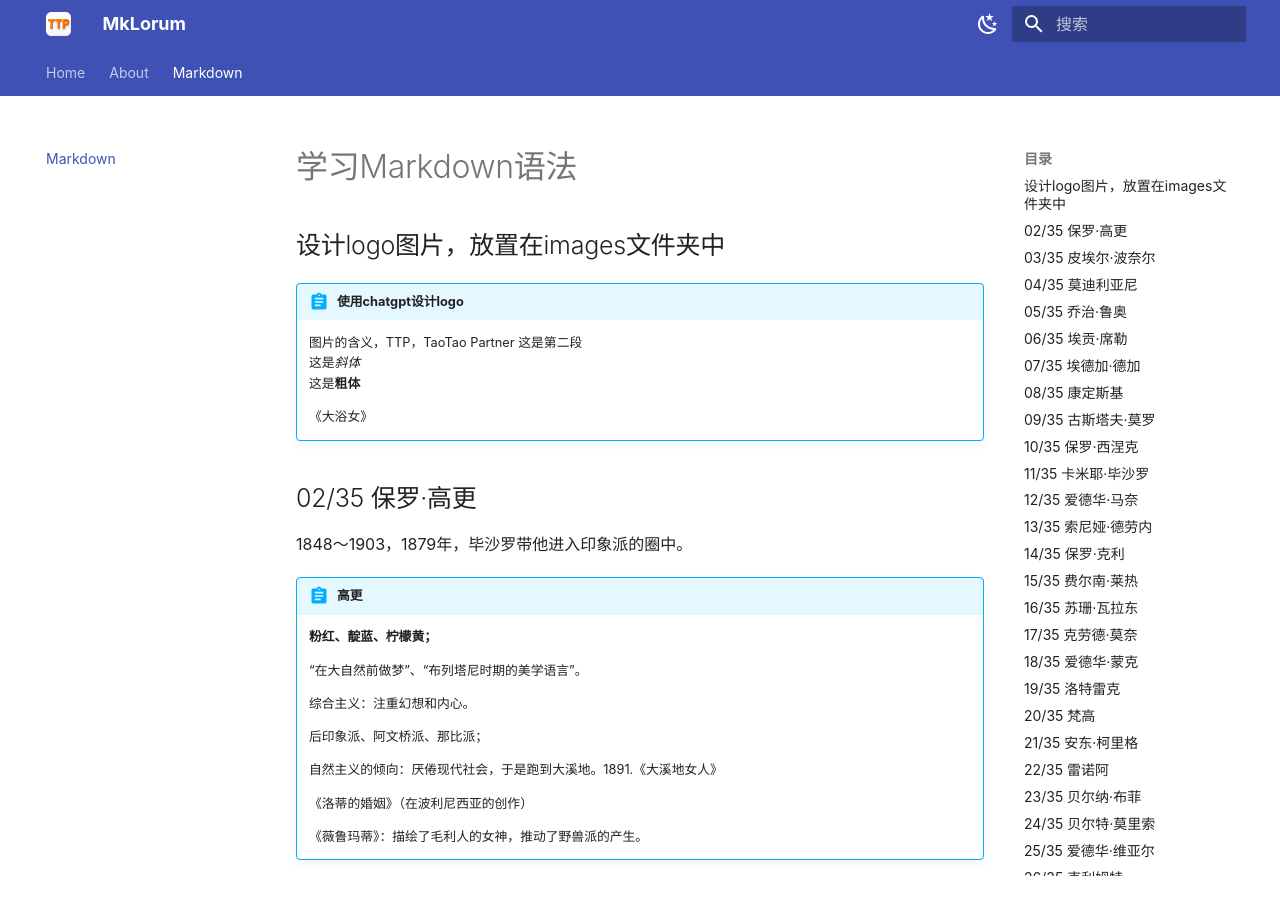
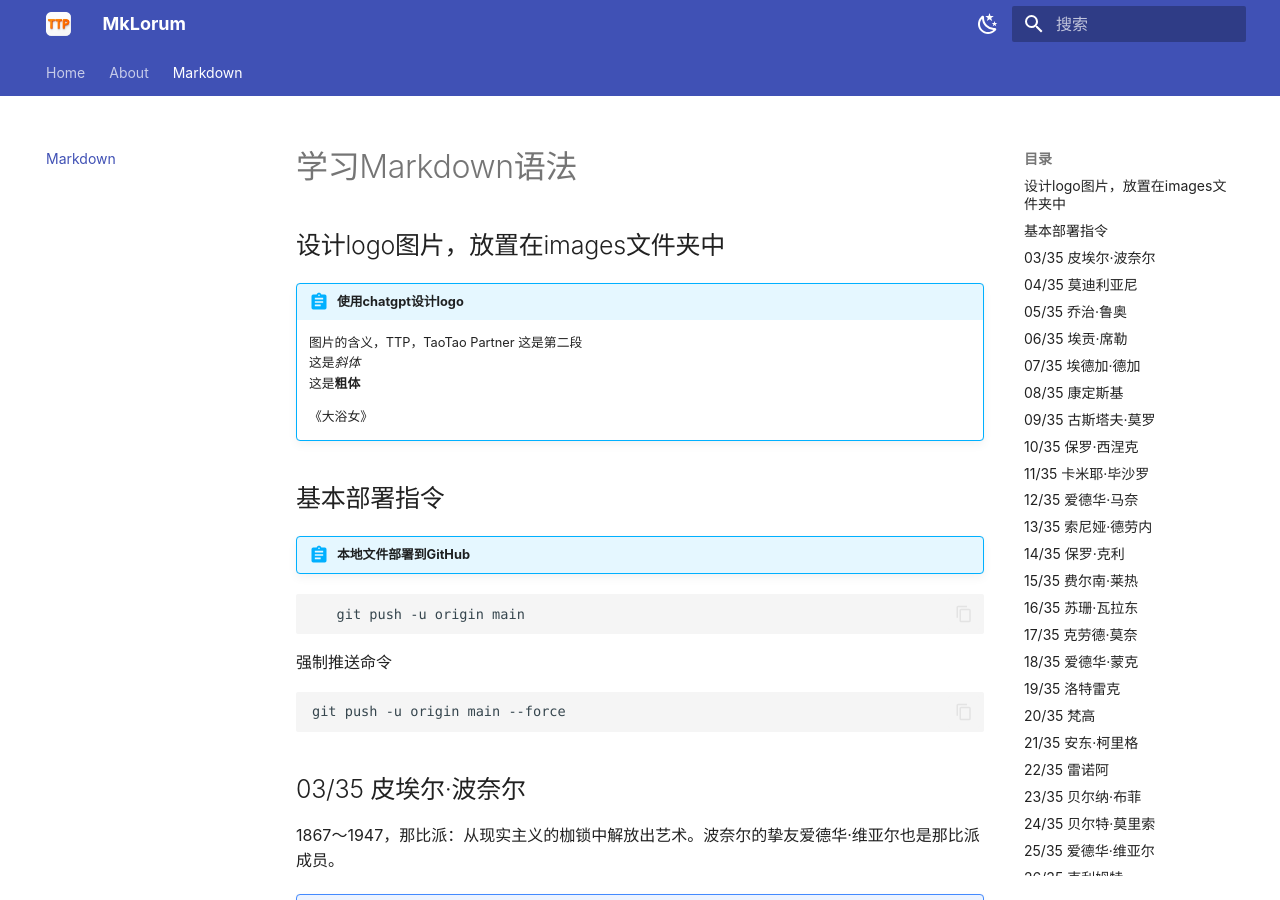
Before and after one commit to WangTao19950912/WangTao19950912.github.io, an MkDocs documentation site: the page built from docs/20_century_artists.md, in a window 1280 px wide and 900 px high. Built offline with MkDocs 1.6.1 and Material for MkDocs 9.7.7, drawn with Linux system fonts in a browser that asks for light colours.

Commit message:
init repo

````diff
--- a/docs/20_century_artists.md
+++ b/docs/20_century_artists.md
@@ -12,24 +12,16 @@
 
     《大浴女》
 
-## 02/35 保罗·高更
+## 基本部署指令
 
-1848～1903，1879年，毕沙罗带他进入印象派的圈中。
-
-!!! abstract "高更"
-    **粉红、靛蓝、柠檬黄；**
-
-    “在大自然前做梦”、“布列塔尼时期的美学语言”。
-
-    综合主义：注重幻想和内心。
-
-    后印象派、阿文桥派、那比派；
-
-    自然主义的倾向：厌倦现代社会，于是跑到大溪地。1891.《大溪地女人》
-
-    《洛蒂的婚姻》（在波利尼西亚的创作）
-
-    《薇鲁玛蒂》：描绘了毛利人的女神，推动了野兽派的产生。
+!!! abstract "本地文件部署到GitHub"
+ ```shell
+    git push -u origin main
+ ```
+强制推送命令
+```text
+git push -u origin main --force
+```
 
 ## 03/35 皮埃尔·波奈尔
 
````
Also changed, not shown: 1 other file.
